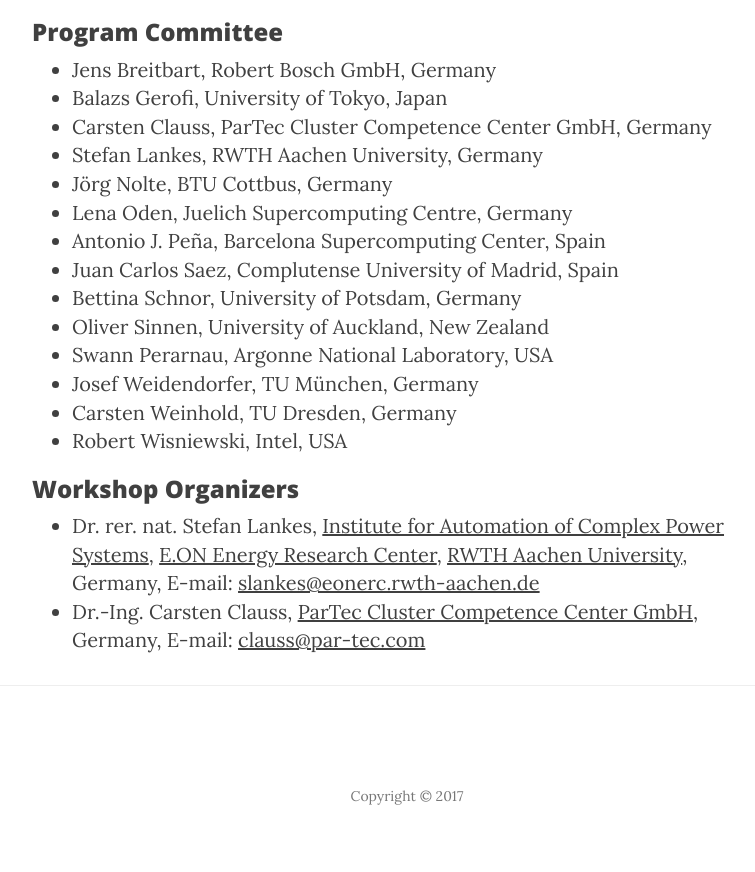
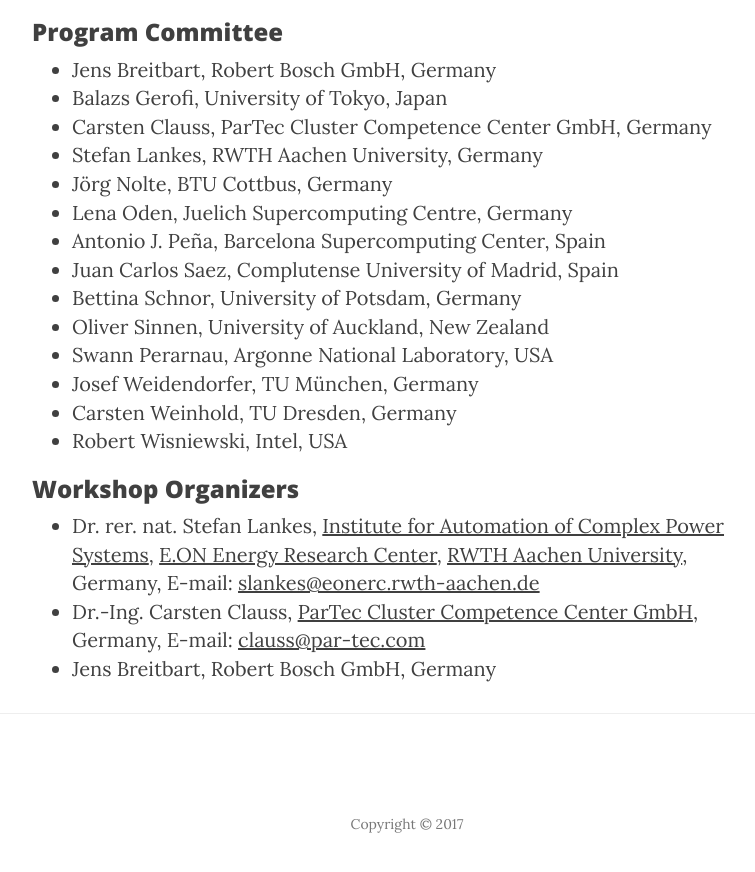
Before and after one commit to WROME/wrome.github.io, a Jekyll site: the page built from vancouver2018.md, in a window 1280 px wide and 900 px high, scrolled down 3066 px. Shown: the top 872 px of the window, without its empty margins (233-988 px from the left). Built offline with Jekyll 4.4.1, drawn with Linux system fonts in a browser that asks for light colours; nearby versions of some CDN libraries.

Commit message:
add Jens to the organizer team

```diff
--- a/vancouver2018.md
+++ b/vancouver2018.md
@@ -77,3 +77,4 @@
 
 * Dr. rer. nat. Stefan Lankes, [Institute for Automation of Complex Power Systems](http://www.acs.eonerc.rwth-aachen.de/), [E.ON Energy Research Center](http://www.eonerc.rwth-aachen.de/), [RWTH Aachen University](http://www.rwth-aachen.de/), Germany, E-mail: <slankes@eonerc.rwth-aachen.de>
 * Dr.-Ing. Carsten Clauss, [ParTec Cluster Competence Center GmbH](http://www.par-tec.com/), Germany, E-mail: <clauss@par-tec.com>
+* Jens Breitbart, Robert Bosch GmbH, Germany
```
